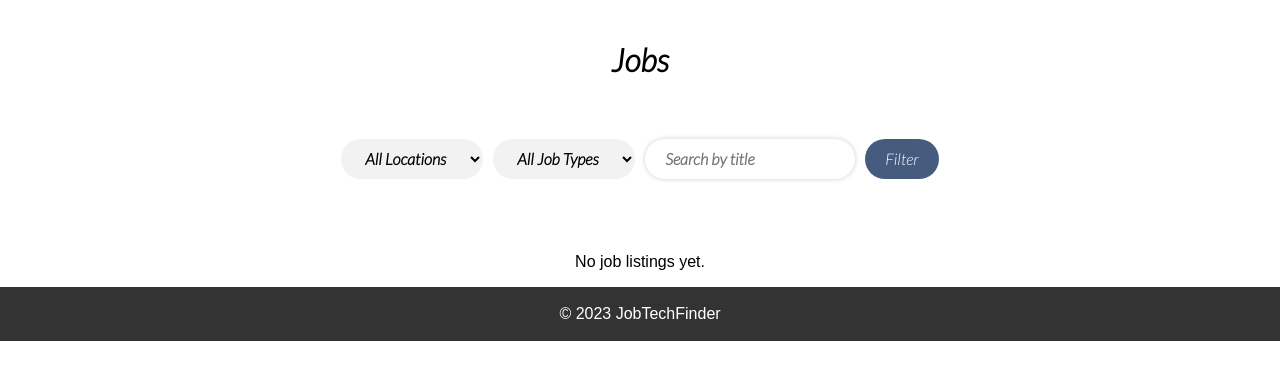
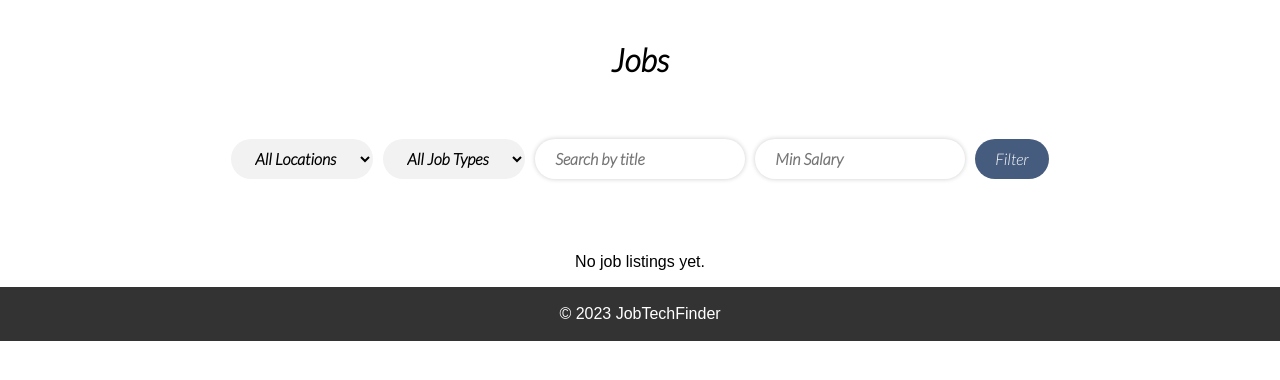
Before and after one commit to TopazAakal/JuniorTechFinder, a Django app: page /jobs/ in a window 1280 px wide. Shown: the part 49-429 px from the top of the page. Run offline with Django 4.2, Linux system fonts and the light colour scheme; data that the repository does not hold is empty; some web fonts are replaced.

Commit message:
BSPMC235-180

```diff
--- a/Recruiters/templates/jobList.html
+++ b/Recruiters/templates/jobList.html
@@ -39,6 +39,7 @@
 
     select,
     input[type="text"],
+    input[type="number"],
     button {
         height: 40px;
         font-size: 16px;
@@ -54,7 +55,8 @@
         font-weight: bold;
     }
 
-    input[type="text"] {
+    input[type="text"],
+    input[type="number"] {
         background-color: #fff;
         box-shadow: 0 0 5px rgba(0, 0, 0, 0.2);
         font-family: 'Lato', sans-serif;
@@ -92,6 +94,7 @@
             {% endfor %}
         </select>
         <input type="text" name="title" placeholder="Search by title">
+        <input type="number" name="min_salary" placeholder="Min Salary">
         <button type="submit">Filter</button>
     </form>
 
```
